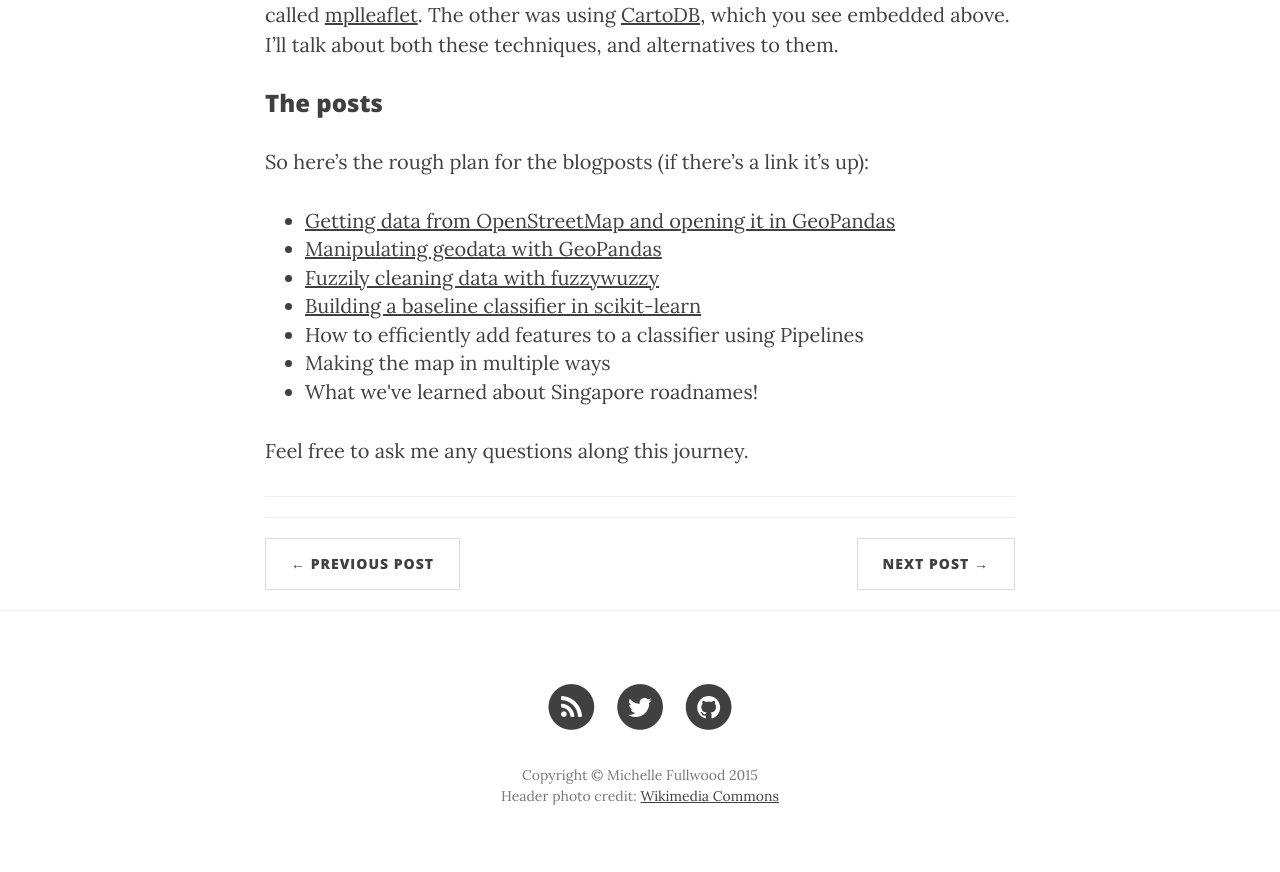
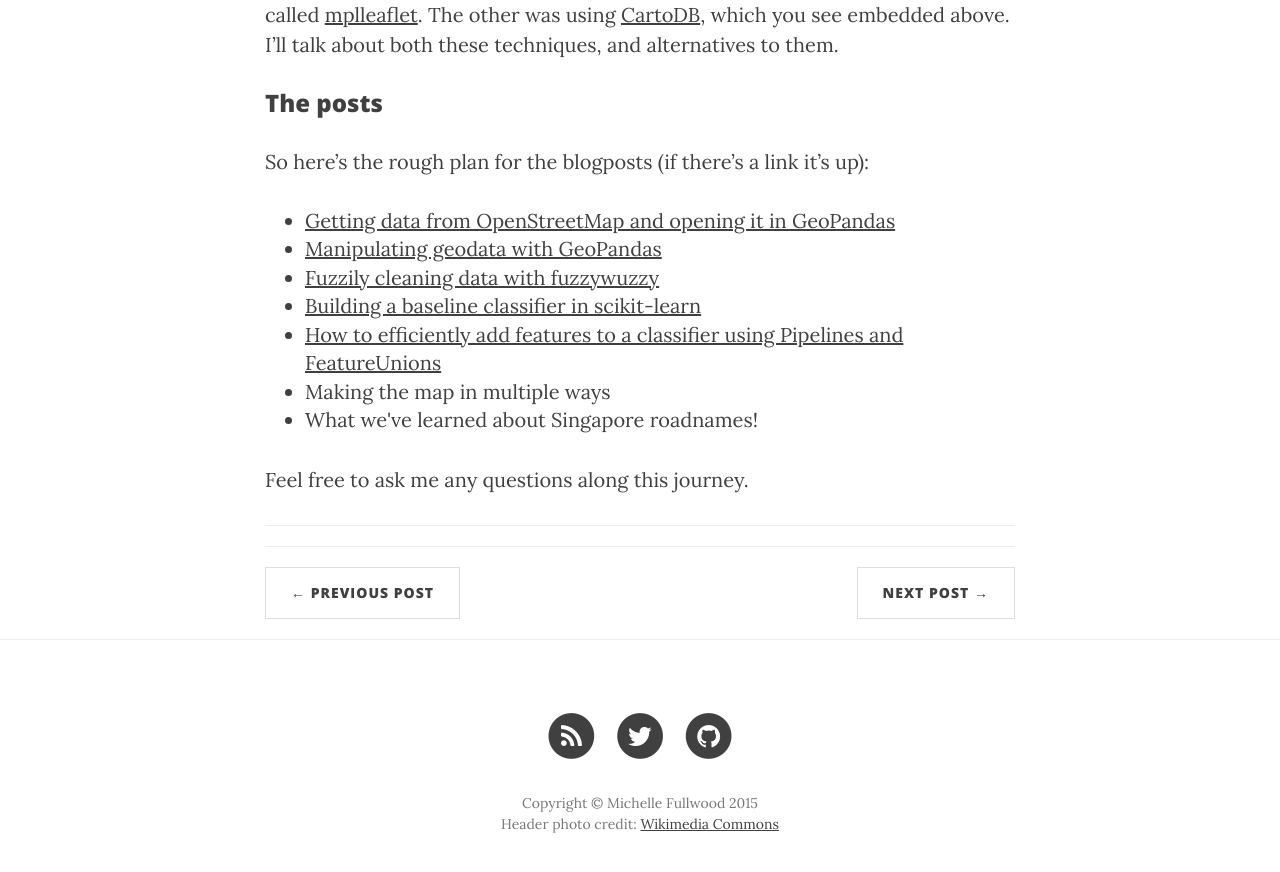
Before and after one commit to michelleful/code-blog, a Jekyll site: the page built from _posts/2015-04-24-sgmap.markdown, in a window 1280 px wide and 900 px high, scrolled down 6509 px. Shown: the top 872 px of the window. Built offline with Jekyll 4.4.1, drawn with Linux system fonts in a browser that asks for light colours; nearby versions of some CDN libraries.

Commit message:
Add links to newest blogpost

```diff
--- a/_posts/2015-04-24-sgmap.markdown
+++ b/_posts/2015-04-24-sgmap.markdown
@@ -116,7 +116,7 @@ So here's the rough plan for the blogposts (if there's a link it's up):
   <li style="text-decoration: underline;"><a href="{{ site.baseurl }}/2015/04/29/geopandas-manipulation/">Manipulating geodata with GeoPandas</a></li>
   <li style="text-decoration: underline;"><a href="{{ site.baseurl }}/2015/05/20/cleaning-text-with-fuzzywuzzy/">Fuzzily cleaning data with fuzzywuzzy</a></li>
   <li style="text-decoration: underline;"><a href="{{ site.baseurl }}/2015/06/18/classifying-roads/">Building a baseline classifier in scikit-learn</a></li>
-  <li>How to efficiently add features to a classifier using Pipelines</li>
+  <li style="text-decoration: underline;"><a href="{{ site.baseurl }}/2015/06/20/pipelines/">How to efficiently add features to a classifier using Pipelines and FeatureUnions</a></li>
   <li>Making the map in multiple ways</li>
   <li>What we've learned about Singapore roadnames!</li>
 </ul>
--- a/_posts/2015-06-18-classifying-roads.markdown
+++ b/_posts/2015-06-18-classifying-roads.markdown
@@ -198,4 +198,4 @@ Here are some ideas for improving it:
 * **Adding more features.** Yes! There's a lot of information in the data that's not reflected by n-grams. We could try that.
 * **Hyperparameter tuning.** We invoked `LinearSVC` with no arguments, but we can pass it hyperparameters that tweak how it works. This is pretty fiddly. Let's see where we get with the other strategies.
 
-In the next article, I'll talk about how to easily add more features to our classifier. Till then.
+In [the next article](({{ site.baseurl }}/2015/06/20/pipelines/)), I'll talk about how to easily add more features to our classifier. Till then.
```
